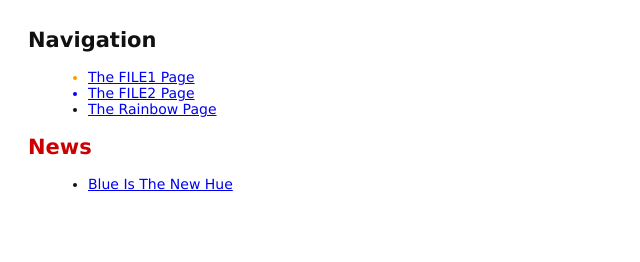
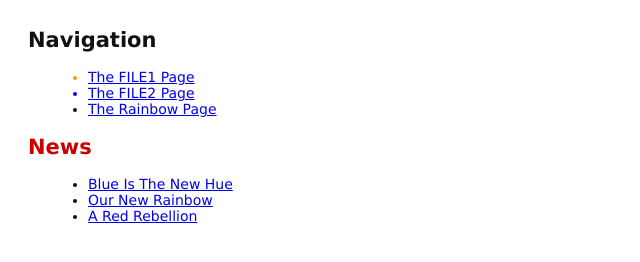
Before and after one commit to Gaxecnotba/2230911_Assignment6, a plain HTML site: page file.html in a window 1280 px wide. Shown: the whole page, without its empty margins (0-640 px from the left). Drawn offline with Linux system fonts and the light colour scheme.

Commit message:
Add 2nd news item to index page

```diff
--- a/file.html
+++ b/file.html
@@ -10,8 +10,11 @@
      <a href="rainbow.html">The Rainbow Page</a>
   </li>
 </ul>
-<link rel="stylesheet" href="style.css" />
 <h2 style="color: #C00">News</h2>
+
 <ul>
   <li><a href="news-1.html">Blue Is The New Hue</a></li>
+  <li><a href="rainbow.html">Our New Rainbow</a></li>
+  <li><a href="news-2.html">A Red Rebellion</a></li>
 </ul>
+<link rel="stylesheet" href="style.css" />
```
